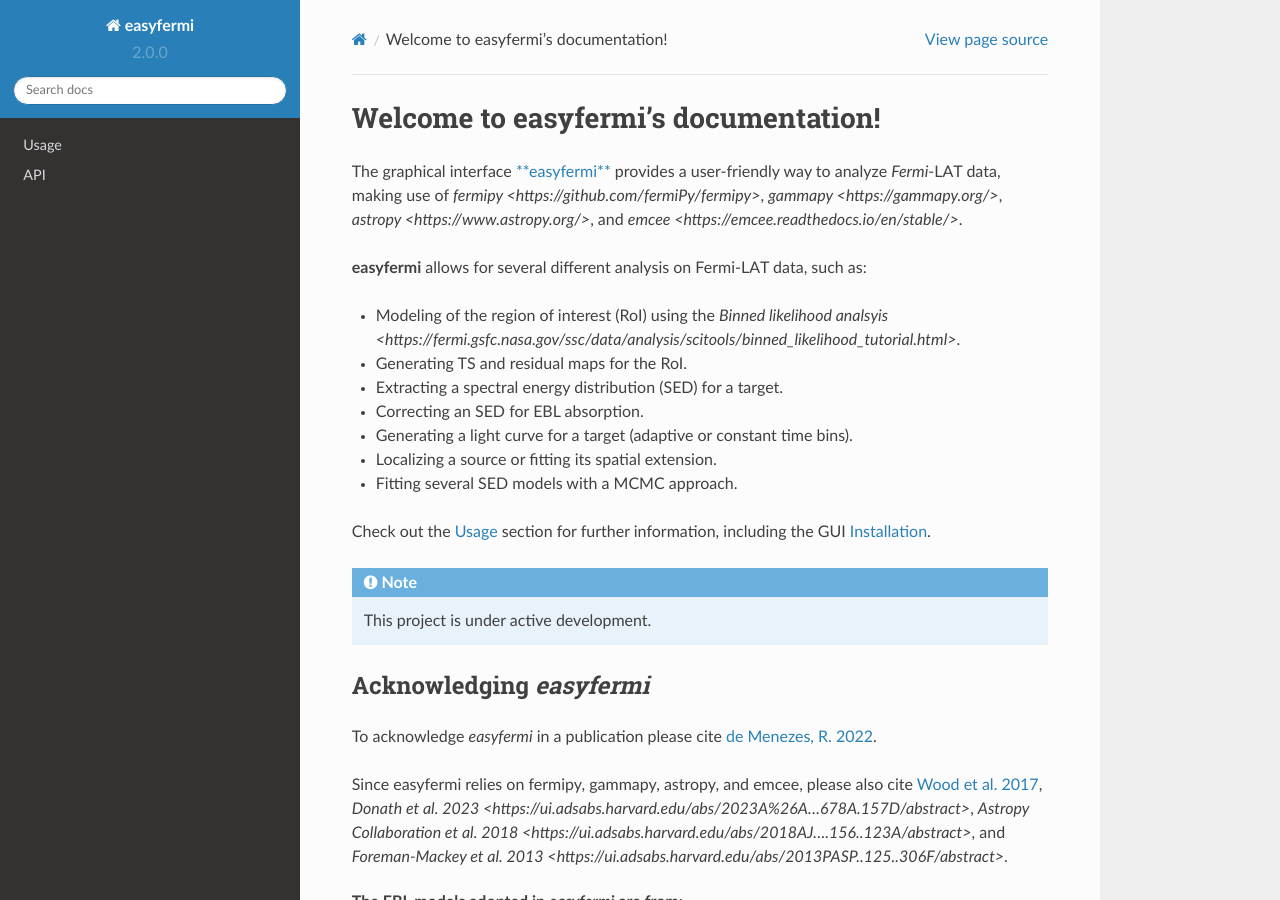
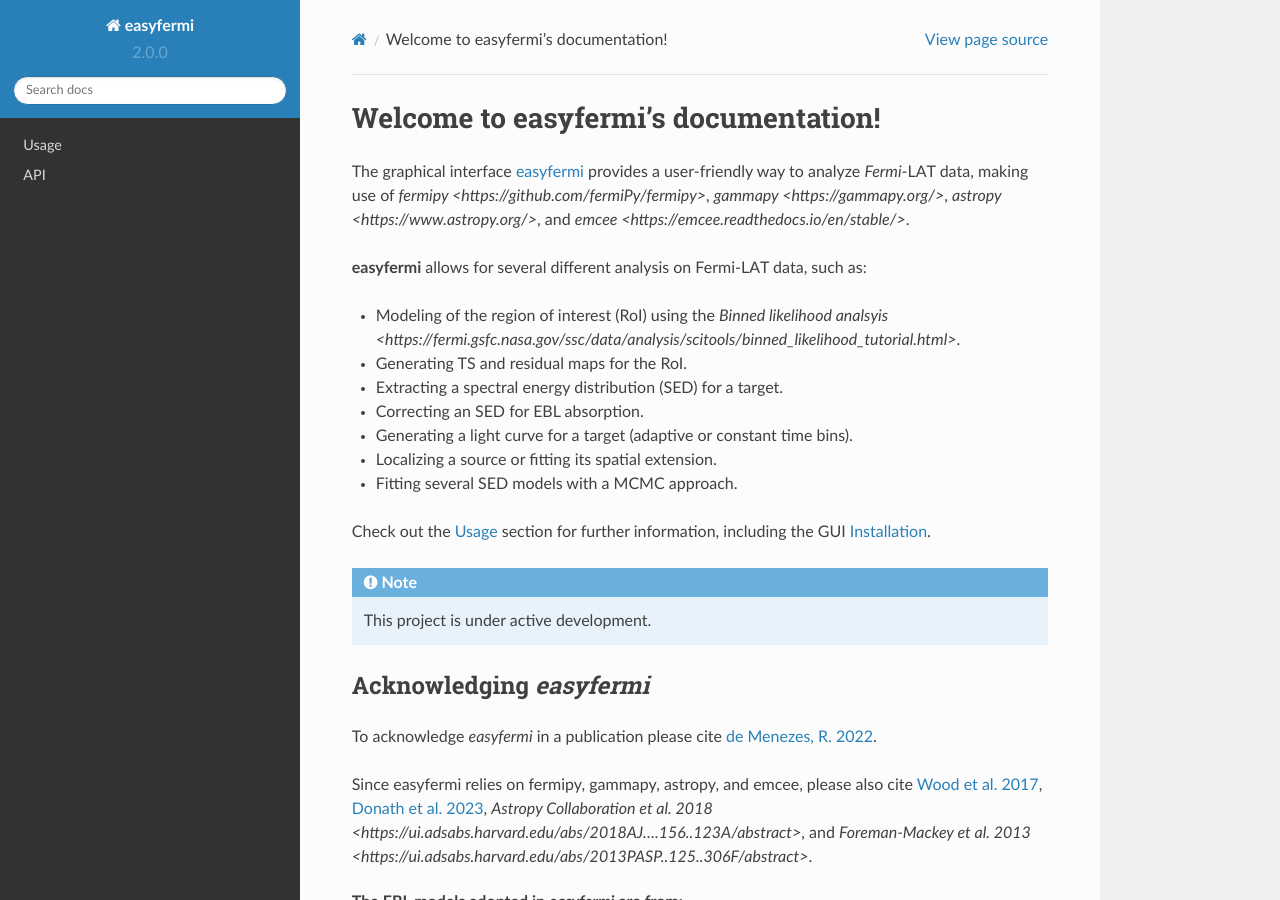
Before and after one commit to ranieremenezes/easyfermi, a Sphinx documentation site: the page built from docs/source/index.rst, in a window 1280 px wide and 900 px high. Built offline with Sphinx 7.4.7 and the Read the Docs theme 2.0.0, drawn with Linux system fonts in a browser that asks for light colours.

Commit message:
updated index

```diff
--- a/docs/source/index.rst
+++ b/docs/source/index.rst
@@ -1,7 +1,7 @@
 Welcome to easyfermi's documentation!
 ===================================
 
-The graphical interface `**easyfermi** <https://github.com/ranieremenezes/easyfermi>`_ provides a user-friendly way to analyze *Fermi*-LAT data, making use of `fermipy <https://github.com/fermiPy/fermipy>`, `gammapy <https://gammapy.org/>`, `astropy <https://www.astropy.org/>`, and `emcee <https://emcee.readthedocs.io/en/stable/>`.
+The graphical interface `easyfermi <https://github.com/ranieremenezes/easyfermi>`_ provides a user-friendly way to analyze *Fermi*-LAT data, making use of `fermipy <https://github.com/fermiPy/fermipy>`, `gammapy <https://gammapy.org/>`, `astropy <https://www.astropy.org/>`, and `emcee <https://emcee.readthedocs.io/en/stable/>`.
 
 
 **easyfermi** allows for several different analysis on Fermi-LAT data, such as:
@@ -34,7 +34,7 @@
 
 To acknowledge *easyfermi* in a publication please cite `de Menezes, R. 2022 <https://ui.adsabs.harvard.edu/abs/2022A%26C....4000609D/abstract>`_.
 
-Since easyfermi relies on fermipy, gammapy, astropy, and emcee, please also cite `Wood et al. 2017 <https://ui.adsabs.harvard.edu/#abs/2017ICRC...35..824W>`_, `Donath et al. 2023 <https://ui.adsabs.harvard.edu/abs/2023A%26A...678A.157D/abstract>`, `Astropy Collaboration et al. 2018 <https://ui.adsabs.harvard.edu/abs/2018AJ....156..123A/abstract>`, and `Foreman-Mackey et al. 2013 <https://ui.adsabs.harvard.edu/abs/2013PASP..125..306F/abstract>`.
+Since easyfermi relies on fermipy, gammapy, astropy, and emcee, please also cite `Wood et al. 2017 <https://ui.adsabs.harvard.edu/#abs/2017ICRC...35..824W>`_, `Donath et al. 2023 <https://ui.adsabs.harvard.edu/abs/2023A%26A...678A.157D/abstract>`_, `Astropy Collaboration et al. 2018 <https://ui.adsabs.harvard.edu/abs/2018AJ....156..123A/abstract>`, and `Foreman-Mackey et al. 2013 <https://ui.adsabs.harvard.edu/abs/2013PASP..125..306F/abstract>`.
 
 The EBL models adopted in *easyfermi* are from:
  - `Franceschini et al. 2008 <http://adsabs.harvard.edu/abs/2008A%26A...487..837F>`
```
